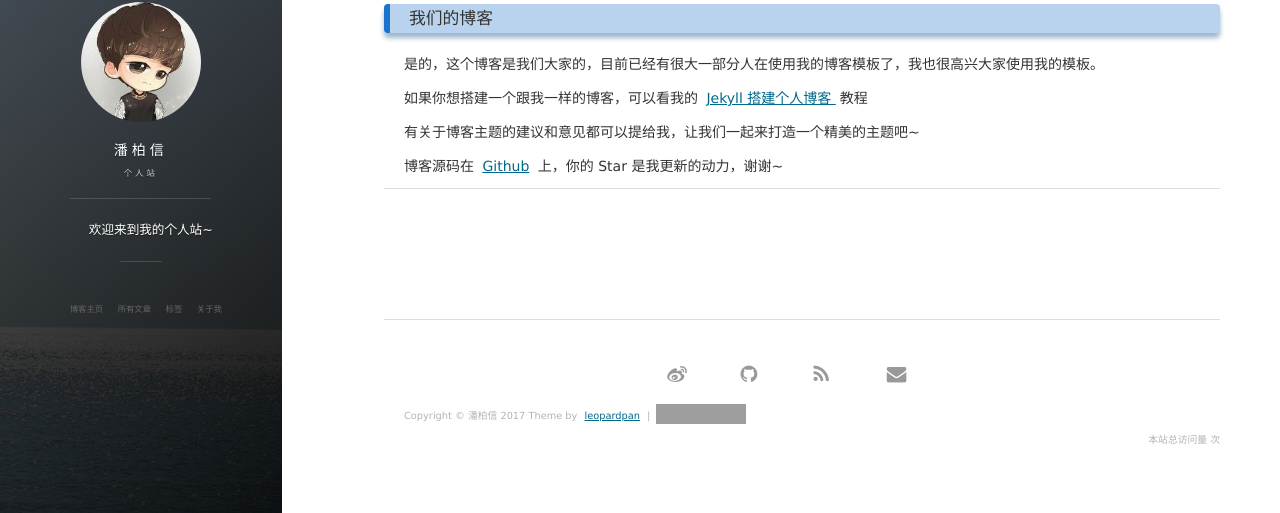
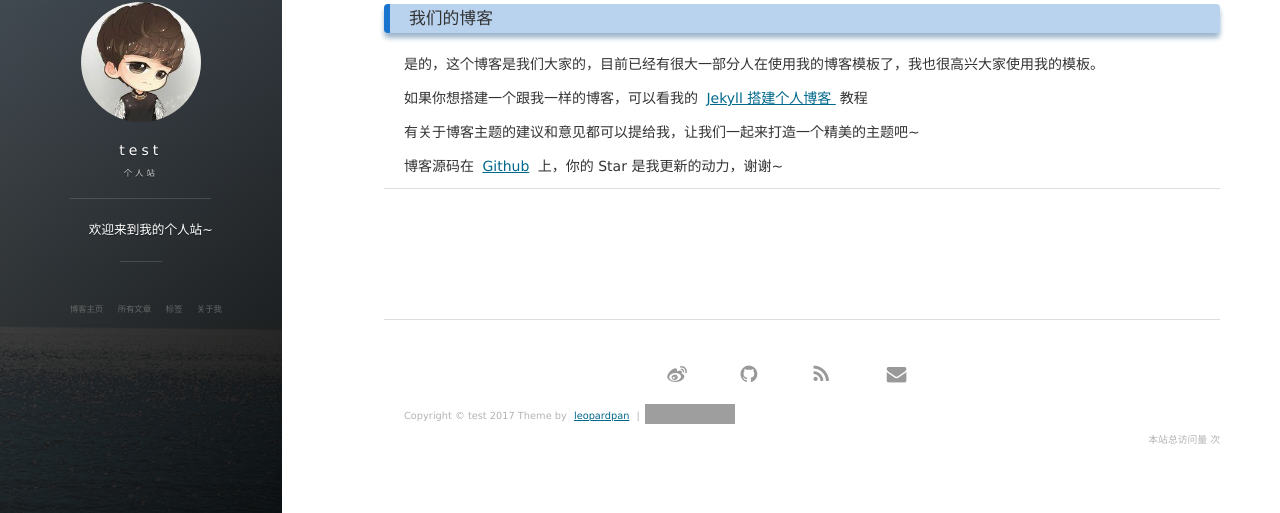
Before and after one commit to zeromr/Blog, a Jekyll site: the page built from about.md, in a window 1280 px wide. Shown: the part 286-799 px from the top of the page. Built offline with Jekyll 4.4.1, drawn with Linux system fonts in a browser that asks for light colours; nearby versions of some CDN libraries; comment, search, counter and statistics services are not loaded; part of the change alters nothing that is shown; grey boxes are pictures that could not be loaded.

Commit message:
modified _config.yml

```diff
--- a/_config.yml
+++ b/_config.yml
@@ -1,5 +1,5 @@
 # Basic
-title: 潘柏信
+title: test
 subtitle: 个人站
 description: 欢迎来到我的个人站~
 # 头像里面的标题
@@ -22,14 +22,14 @@ social:
 
 # 百度统计
 # 使用博客模板请去掉或者更换 id
-baidu:
-    id: 8ba1c6be0953b6f9c2ba38e57f615421
+# baidu:
+#     id: 8ba1c6be0953b6f9c2ba38e57f615421
 
 # Google Analytics
 # 使用博客模板请去掉或者更换 id
-ga:
-    id: UA-84134159-3
-    host: auto
+# ga:
+#     id: UA-84134159-3
+#     host: auto
 
 
 # 《----------------- 上面的信息修改成你自己的 ---------------------------》
```
